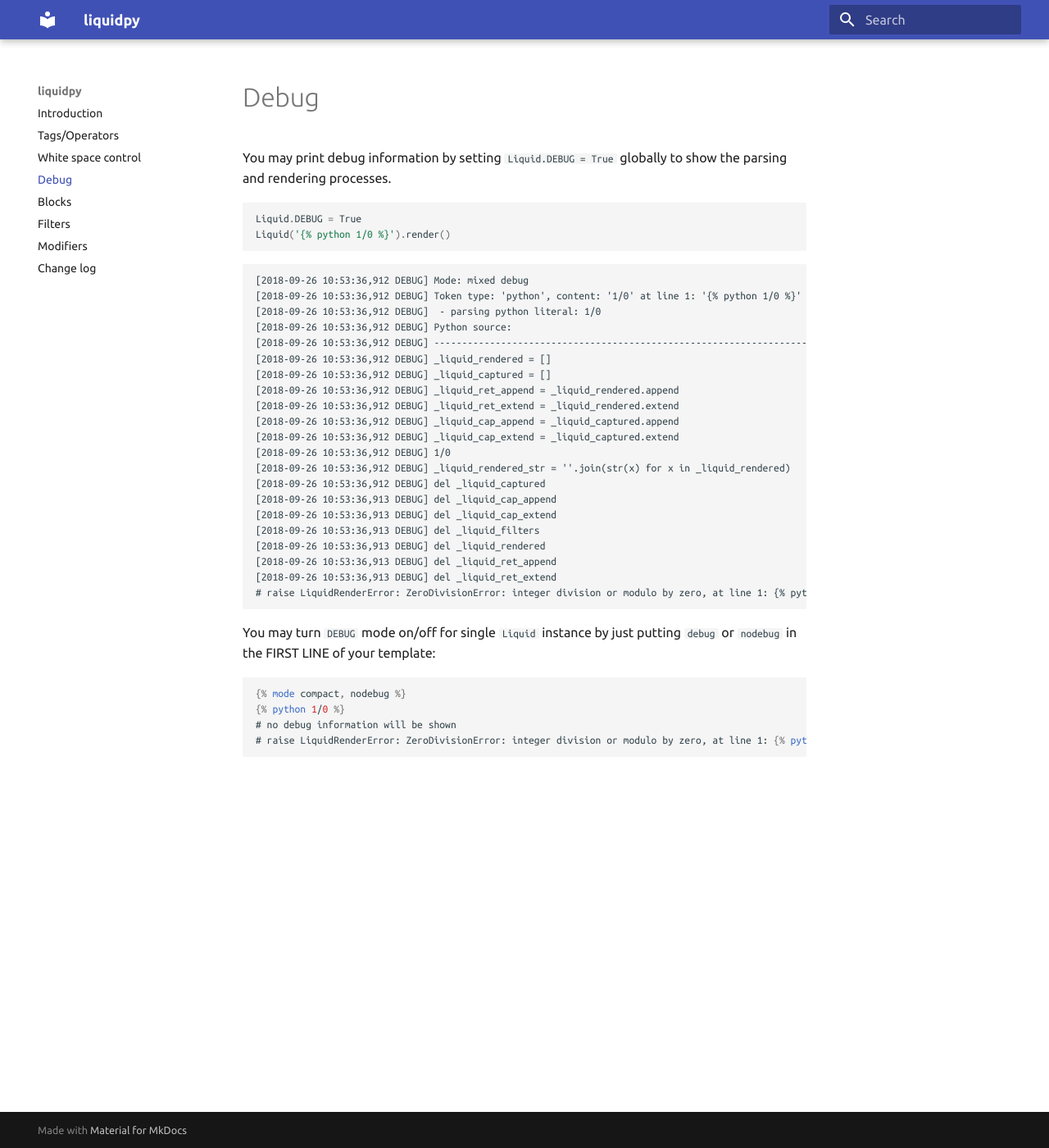
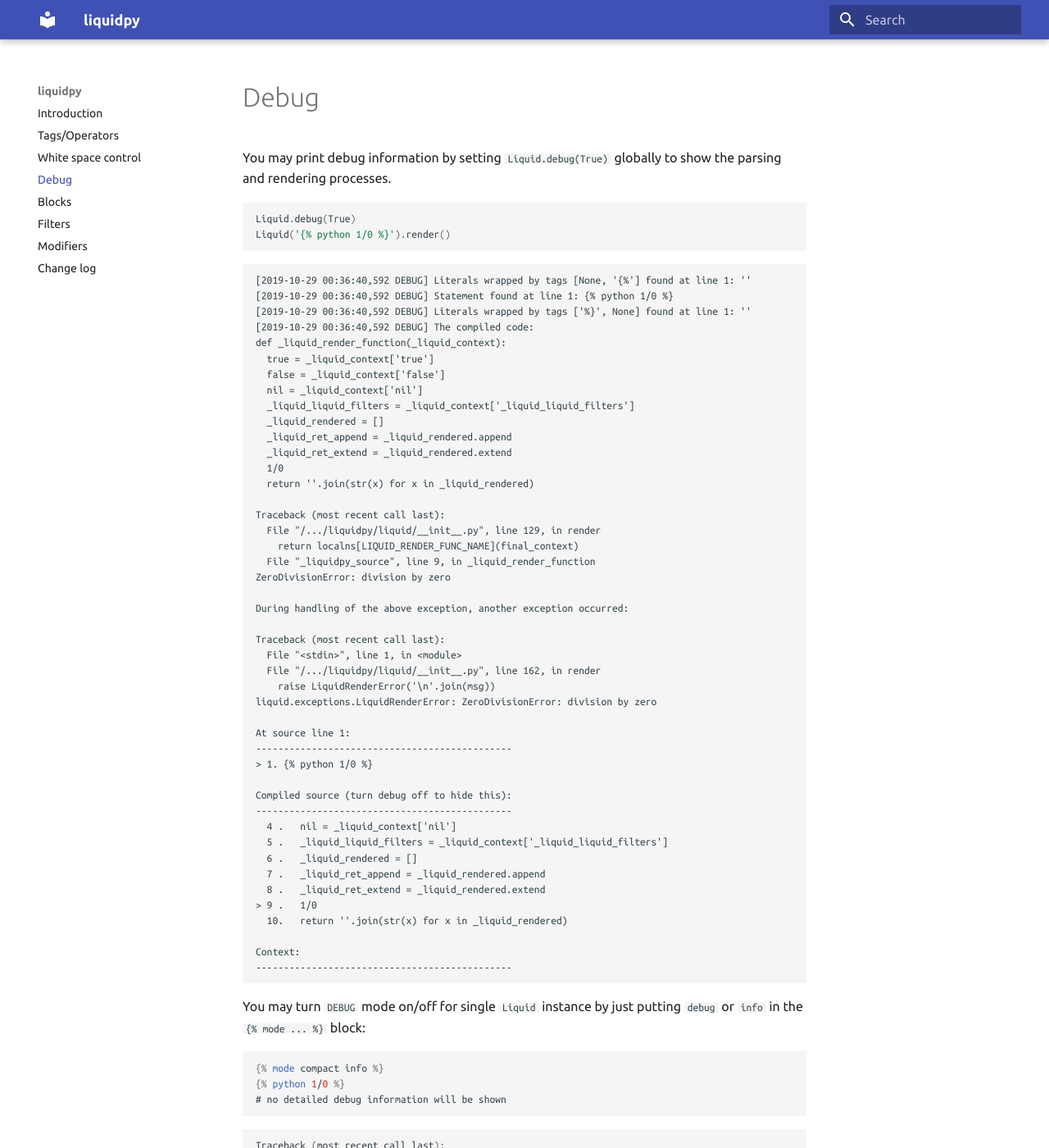
Before and after one commit to pwwang/liquidpy, an MkDocs documentation site: the page built from docs/debug.md, in a window 1280 px wide and 1400 px high. Shown: the whole window at 82% size. Built offline with MkDocs 1.6.1 and Material for MkDocs 9.7.7, drawn with Linux system fonts in a browser that asks for light colours; some of the changed text lies outside the part shown.

Commit message:
Update docs

````diff
--- a/docs/debug.md
+++ b/docs/debug.md
@@ -1,37 +1,81 @@
 
-You may print debug information by setting `Liquid.DEBUG = True` globally to show the parsing and rendering processes.
+You may print debug information by setting `Liquid.debug(True)` globally to show the parsing and rendering processes.
 ```python
-Liquid.DEBUG = True
+Liquid.debug(True)
 Liquid('{% python 1/0 %}').render()
 ```
 ```log
-[2018-09-26 10:53:36,912 DEBUG] Mode: mixed debug
-[2018-09-26 10:53:36,912 DEBUG] Token type: 'python', content: '1/0' at line 1: '{% python 1/0 %}'
-[2018-09-26 10:53:36,912 DEBUG]  - parsing python literal: 1/0
-[2018-09-26 10:53:36,912 DEBUG] Python source:
-[2018-09-26 10:53:36,912 DEBUG] --------------------------------------------------------------------------------
-[2018-09-26 10:53:36,912 DEBUG] _liquid_rendered = []
-[2018-09-26 10:53:36,912 DEBUG] _liquid_captured = []
-[2018-09-26 10:53:36,912 DEBUG] _liquid_ret_append = _liquid_rendered.append
-[2018-09-26 10:53:36,912 DEBUG] _liquid_ret_extend = _liquid_rendered.extend
-[2018-09-26 10:53:36,912 DEBUG] _liquid_cap_append = _liquid_captured.append
-[2018-09-26 10:53:36,912 DEBUG] _liquid_cap_extend = _liquid_captured.extend
-[2018-09-26 10:53:36,912 DEBUG] 1/0
-[2018-09-26 10:53:36,912 DEBUG] _liquid_rendered_str = ''.join(str(x) for x in _liquid_rendered)
-[2018-09-26 10:53:36,912 DEBUG] del _liquid_captured
-[2018-09-26 10:53:36,913 DEBUG] del _liquid_cap_append
-[2018-09-26 10:53:36,913 DEBUG] del _liquid_cap_extend
-[2018-09-26 10:53:36,913 DEBUG] del _liquid_filters
-[2018-09-26 10:53:36,913 DEBUG] del _liquid_rendered
-[2018-09-26 10:53:36,913 DEBUG] del _liquid_ret_append
-[2018-09-26 10:53:36,913 DEBUG] del _liquid_ret_extend
-# raise LiquidRenderError: ZeroDivisionError: integer division or modulo by zero, at line 1: {% python 1/0 %}
+[2019-10-29 00:36:40,592 DEBUG] Literals wrapped by tags [None, '{%'] found at line 1: ''
+[2019-10-29 00:36:40,592 DEBUG] Statement found at line 1: {% python 1/0 %}
+[2019-10-29 00:36:40,592 DEBUG] Literals wrapped by tags ['%}', None] found at line 1: ''
+[2019-10-29 00:36:40,592 DEBUG] The compiled code:
+def _liquid_render_function(_liquid_context):
+  true = _liquid_context['true']
+  false = _liquid_context['false']
+  nil = _liquid_context['nil']
+  _liquid_liquid_filters = _liquid_context['_liquid_liquid_filters']
+  _liquid_rendered = []
+  _liquid_ret_append = _liquid_rendered.append
+  _liquid_ret_extend = _liquid_rendered.extend
+  1/0
+  return ''.join(str(x) for x in _liquid_rendered)
+
+Traceback (most recent call last):
+  File "/.../liquidpy/liquid/__init__.py", line 129, in render
+    return localns[LIQUID_RENDER_FUNC_NAME](final_context)
+  File "_liquidpy_source", line 9, in _liquid_render_function
+ZeroDivisionError: division by zero
+
+During handling of the above exception, another exception occurred:
+
+Traceback (most recent call last):
+  File "<stdin>", line 1, in <module>
+  File "/.../liquidpy/liquid/__init__.py", line 162, in render
+    raise LiquidRenderError('\n'.join(msg))
+liquid.exceptions.LiquidRenderError: ZeroDivisionError: division by zero
+
+At source line 1:
+----------------------------------------------
+> 1. {% python 1/0 %}
+
+Compiled source (turn debug off to hide this):
+----------------------------------------------
+  4 .   nil = _liquid_context['nil']
+  5 .   _liquid_liquid_filters = _liquid_context['_liquid_liquid_filters']
+  6 .   _liquid_rendered = []
+  7 .   _liquid_ret_append = _liquid_rendered.append
+  8 .   _liquid_ret_extend = _liquid_rendered.extend
+> 9 .   1/0
+  10.   return ''.join(str(x) for x in _liquid_rendered)
+
+Context:
+----------------------------------------------
+
 ```
 
-You may turn `DEBUG` mode on/off for single `Liquid` instance by just putting `debug` or `nodebug` in the FIRST LINE of your template:
+You may turn `DEBUG` mode on/off for single `Liquid` instance by just putting `debug` or `info` in the `{% mode ... %}` block:
 ```liquid
-{% mode compact, nodebug %}
+{% mode compact info %}
 {% python 1/0 %}
-# no debug information will be shown
-# raise LiquidRenderError: ZeroDivisionError: integer division or modulo by zero, at line 1: {% python 1/0 %}
+# no detailed debug information will be shown
 ```
+```python
+Traceback (most recent call last):
+  File "/.../liquidpy/liquid/__init__.py", line 129, in render
+    return localns[LIQUID_RENDER_FUNC_NAME](final_context)
+  File "_liquidpy_source", line 9, in _liquid_render_function
+ZeroDivisionError: division by zero
+
+During handling of the above exception, another exception occurred:
+
+Traceback (most recent call last):
+  File "<stdin>", line 1, in <module>
+  File "/.../liquidpy/liquid/__init__.py", line 148, in render
+    raise LiquidRenderError('\n'.join(msg))
+liquid.exceptions.LiquidRenderError: ZeroDivisionError: division by zero
+
+At source line 1:
+----------------------------------------------
+> 1. {% python 1/0 %}
+
+```
````
Also changed, not shown: README.md (+7 -6 lines), docs/blocks.md (+95 -4 lines), docs/filters.md (+46 -29 lines), docs/modifiers.md (+21 -32 lines), docs/wscontrol.md (+28 -9 lines), 2 other files.
